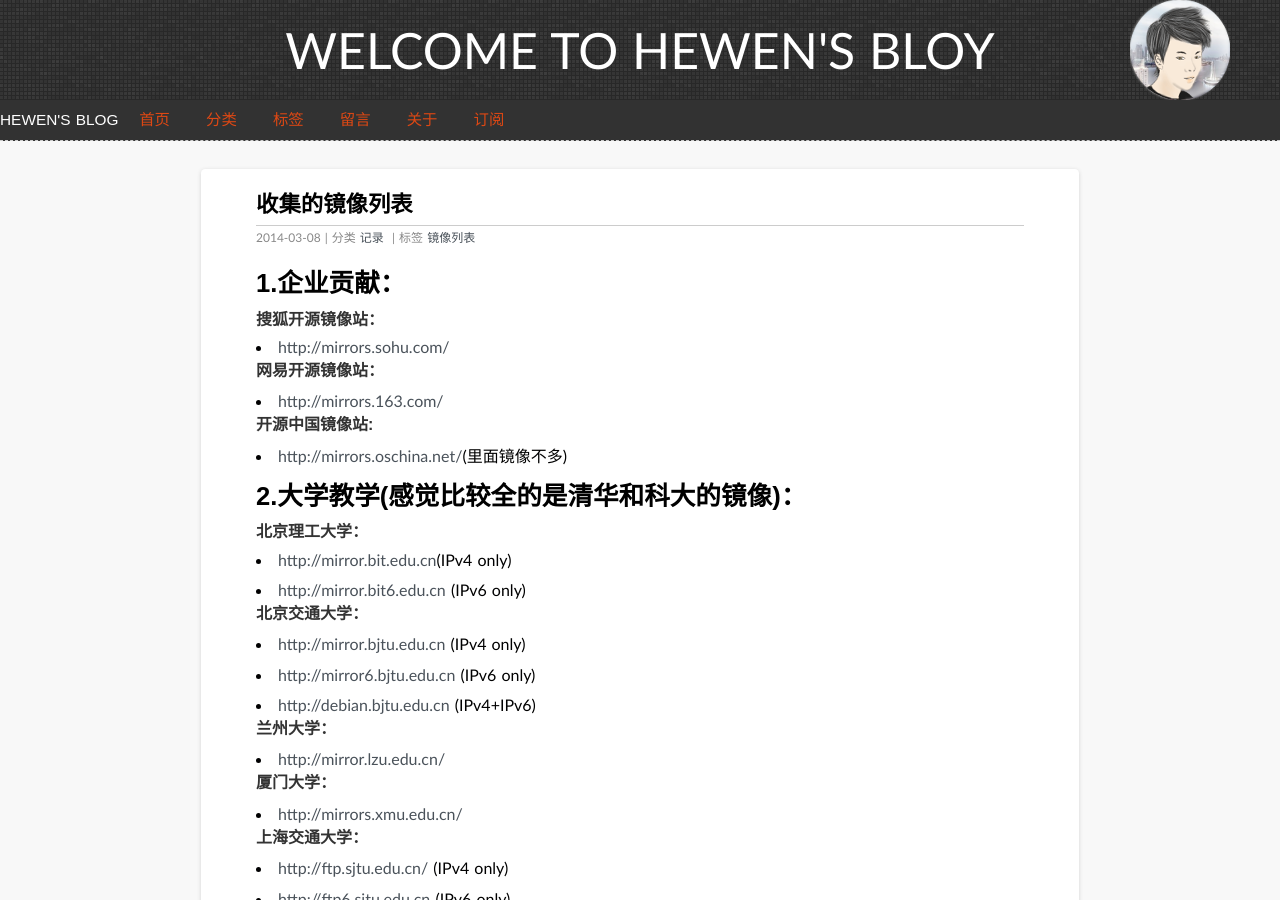
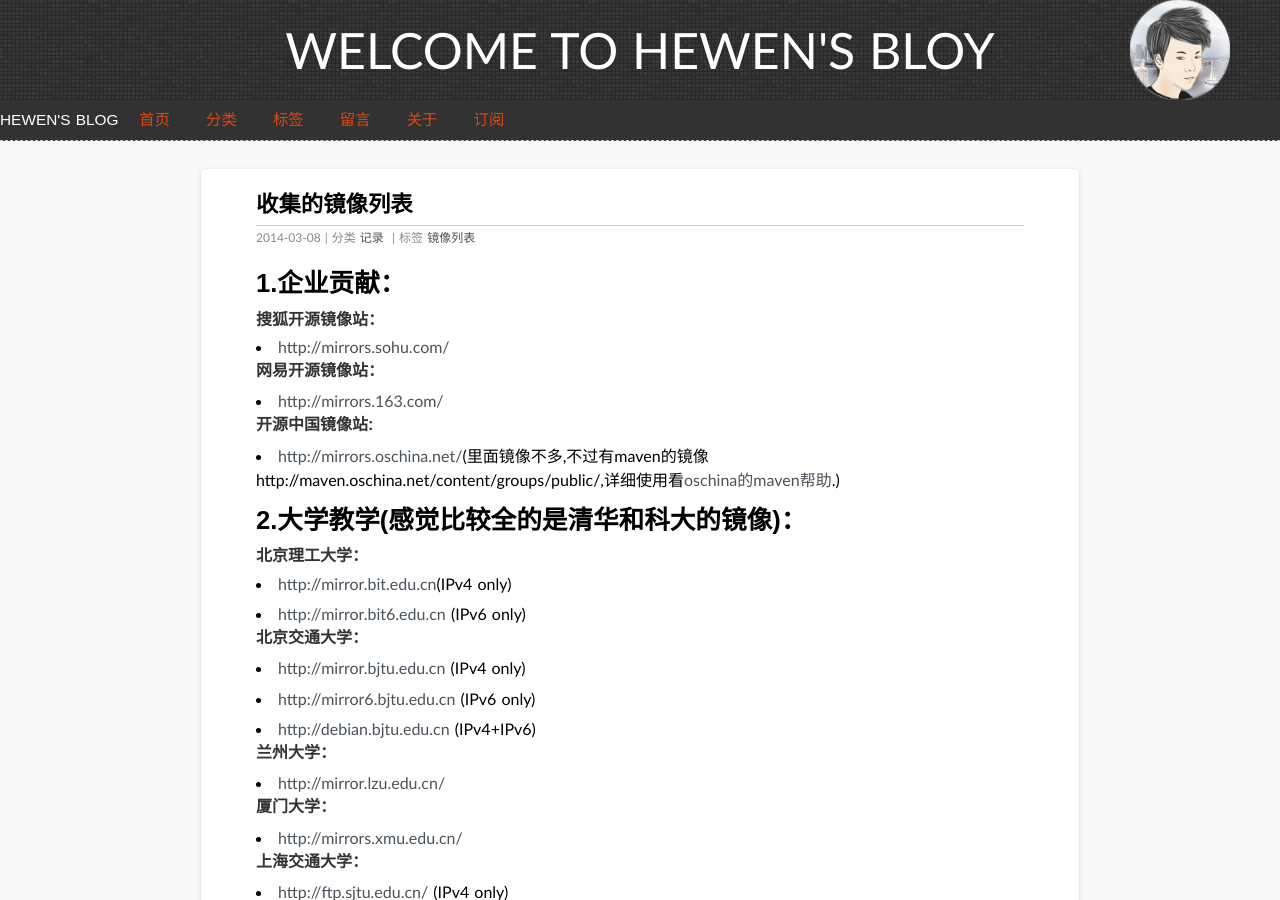
Before and after one commit to hewen/hewen.github.io, a Jekyll site: the page built from _posts/2014-03-08-mirros.md, in a window 1280 px wide and 900 px high. Built offline with Jekyll 4.4.1, drawn with Linux system fonts in a browser that asks for light colours; some web fonts are replaced; Markdown is read by kramdown in place of the engine named in the settings; comment, search, counter and statistics services are not loaded; some of the changed lines change nothing that is shown.

Commit message:
post mirrors modify

```diff
--- a/_posts/2014-03-08-mirros.md
+++ b/_posts/2014-03-08-mirros.md
@@ -13,7 +13,7 @@ tags:  镜像列表
 ####网易开源镜像站：
 * [http://mirrors.163.com/](http://mirrors.163.com/)
 ####开源中国镜像站:
-* [http://mirrors.oschina.net/](http://mirrors.oschina.net/)(里面镜像不多)
+* [http://mirrors.oschina.net/](http://mirrors.oschina.net/)(里面镜像不多,不过有maven的镜像http://maven.oschina.net/content/groups/public/,详细使用看[oschina的maven帮助](http://maven.oschina.net/help.html).)
 
 2.大学教学(感觉比较全的是清华和科大的镜像)：
 ===============
```
